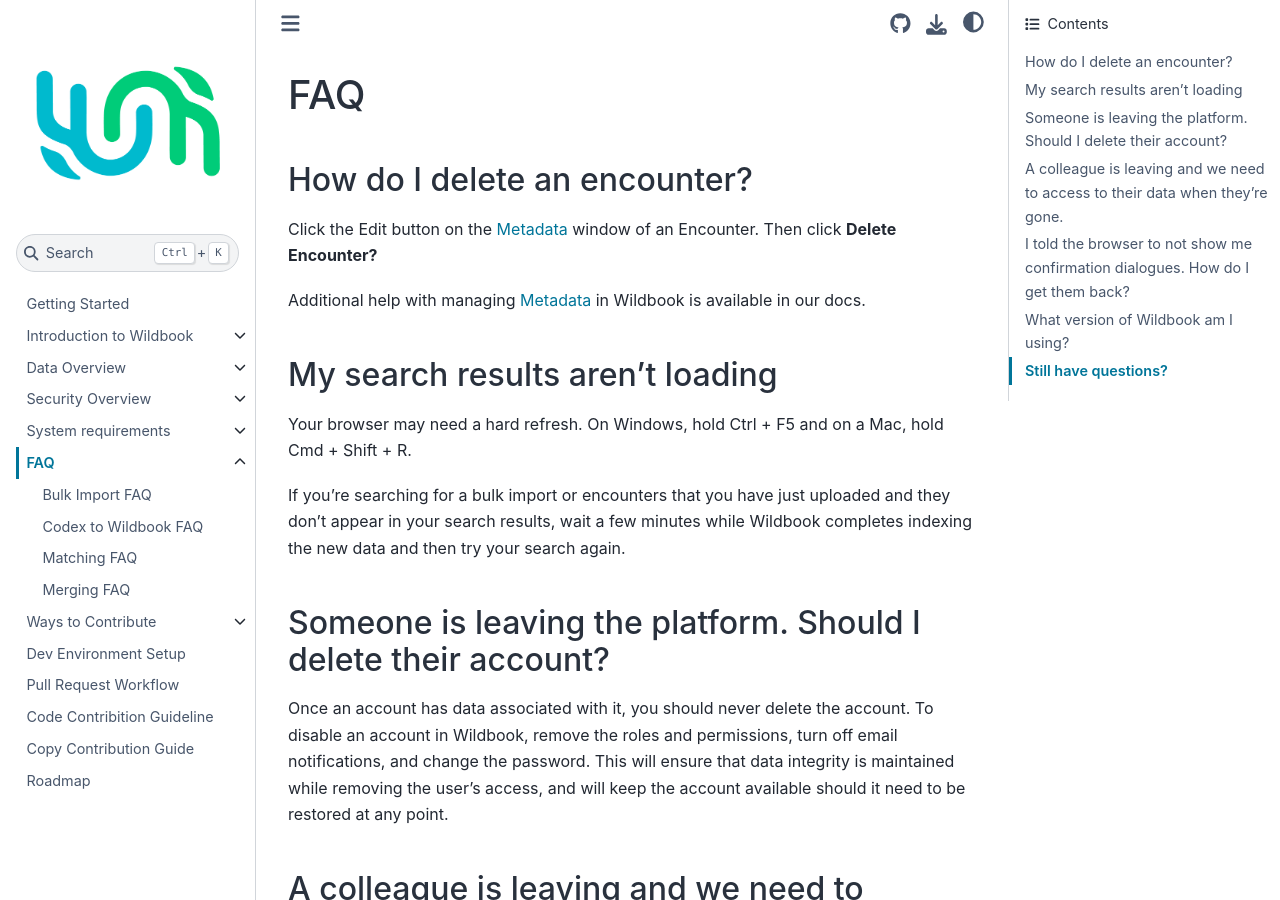
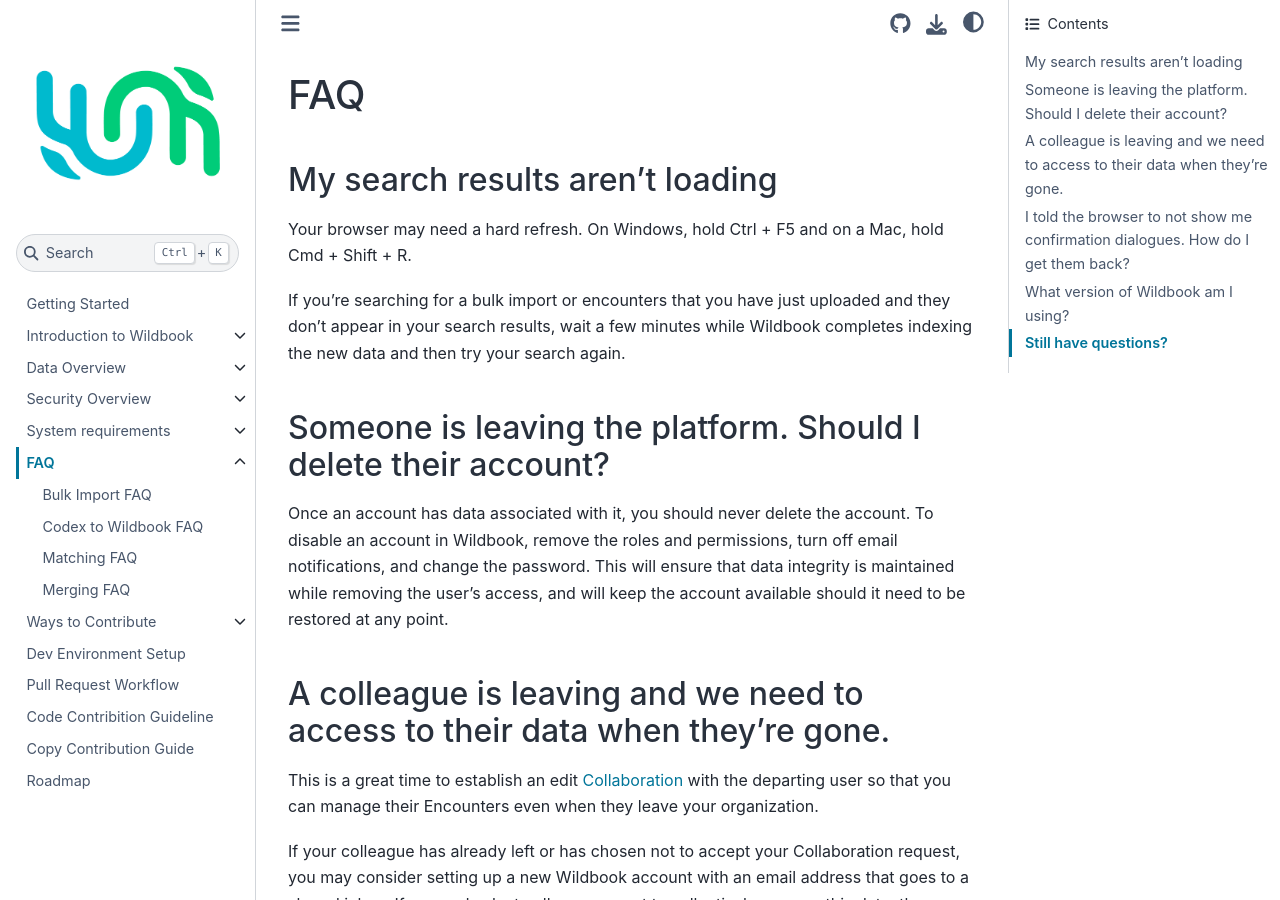
Before and after one commit to WildMeOrg/wildbook-docs, a Sphinx documentation site: the page built from docs/faq/index.md, in a window 1280 px wide and 900 px high. Built offline with Sphinx 7.4.7 and the Sphinx Book theme 1.1.4, drawn with Linux system fonts in a browser that asks for light colours.

Commit message:
Update index.md
Delete encounter button is now visible on all encounters and doesn't need a FAQ anymore.

```diff
--- a/docs/faq/index.md
+++ b/docs/faq/index.md
@@ -1,10 +1,4 @@
 # FAQ
-
-## How do I delete an encounter?
-
-Click the Edit button on the [Metadata](../introduction/encounter.md#metadata) window of an Encounter. Then click **Delete Encounter?**
-
-Additional help with managing [Metadata](../introduction/encounter.md#metadata) in Wildbook is available in our docs.
 
 ## My search results aren't loading
 
```
